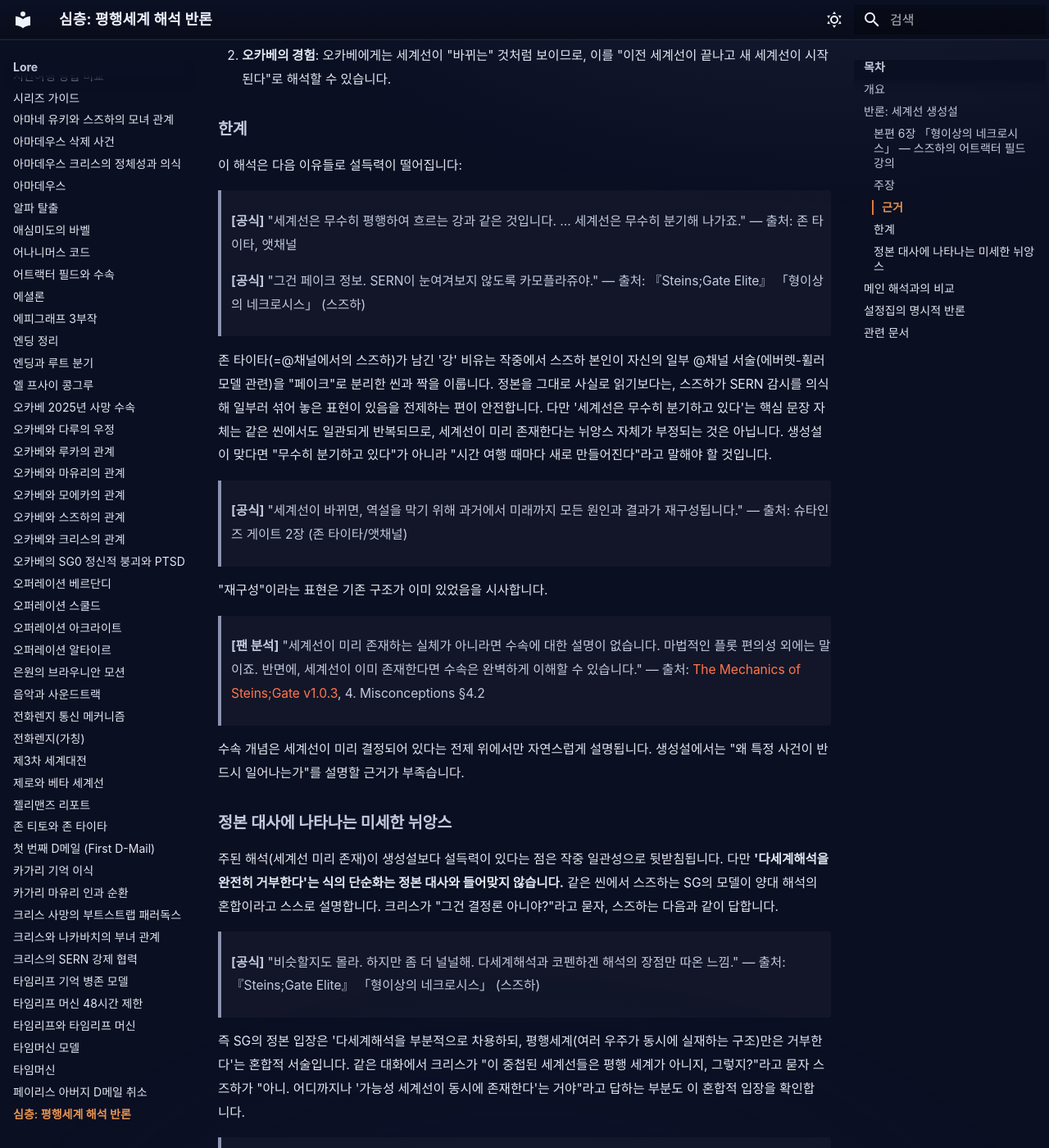
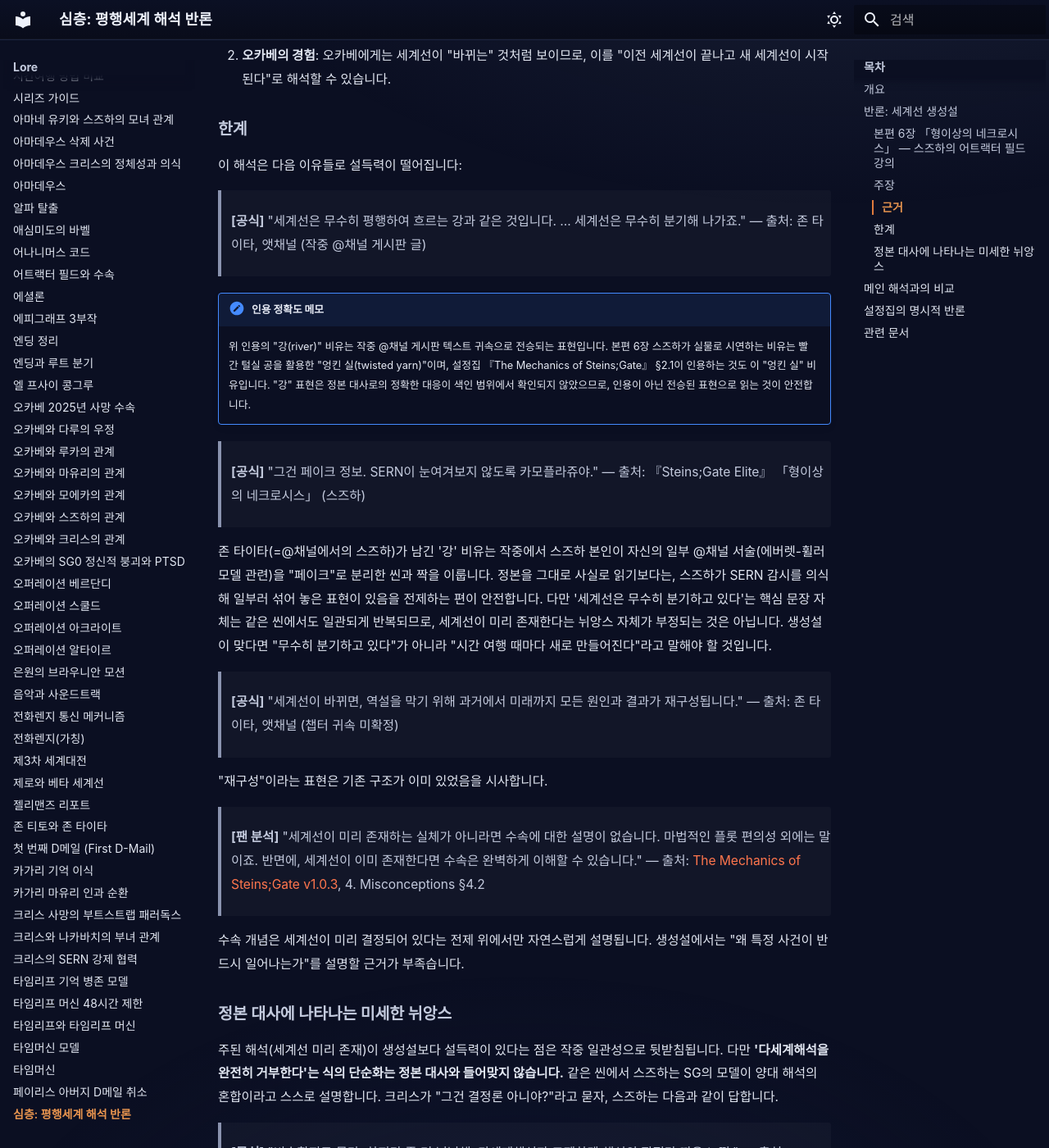
Before and after one commit to sgwiki/sgwiki.github.io, an MkDocs documentation site: the page built from wiki/lore/평행세계-해석-반론.md, in a window 1280 px wide and 1400 px high, scrolled down 1600 px. Shown: the whole window at 82% size. Built offline with MkDocs 1.6.1 and Material for MkDocs 9.7.7, drawn with Linux system fonts in a browser that asks for light colours; some web fonts are replaced.

Commit message:
fix(wiki): 평행세계-해석-반론 — P10 76e487fa 패치 적용

```diff
--- a/wiki/lore/평행세계-해석-반론.md
+++ b/wiki/lore/평행세계-해석-반론.md
@@ -48,7 +48,10 @@ description: "메인 문서에서는 \"세계선은 미리 존재하며 평행
 이 해석은 다음 이유들로 설득력이 떨어집니다:
 
 > **[공식]** "세계선은 무수히 평행하여 흐르는 강과 같은 것입니다. … 세계선은 무수히 분기해 나가죠."
-> — 출처: 존 타이타, 앳채널
+> — 출처: 존 타이타, 앳채널 (작중 @채널 게시판 글)
+
+!!! note "인용 정확도 메모"
+    위 인용의 "강(river)" 비유는 작중 @채널 게시판 텍스트 귀속으로 전승되는 표현입니다. 본편 6장 스즈하가 실물로 시연하는 비유는 빨간 털실 공을 활용한 "엉킨 실(twisted yarn)"이며, 설정집 『The Mechanics of Steins;Gate』 §2.1이 인용하는 것도 이 "엉킨 실" 비유입니다. "강" 표현은 정본 대사로의 정확한 대응이 색인 범위에서 확인되지 않았으므로, 인용이 아닌 전승된 표현으로 읽는 것이 안전합니다.
 
 > **[공식]** "그건 페이크 정보. SERN이 눈여겨보지 않도록 카모플라쥬야."
 > — 출처: 『Steins;Gate Elite』 「형이상의 네크로시스」 (스즈하)
@@ -56,7 +59,7 @@ description: "메인 문서에서는 \"세계선은 미리 존재하며 평행
 존 타이타(=@채널에서의 스즈하)가 남긴 '강' 비유는 작중에서 스즈하 본인이 자신의 일부 @채널 서술(에버렛-휠러 모델 관련)을 "페이크"로 분리한 씬과 짝을 이룹니다. 정본을 그대로 사실로 읽기보다는, 스즈하가 SERN 감시를 의식해 일부러 섞어 놓은 표현이 있음을 전제하는 편이 안전합니다. 다만 '세계선은 무수히 분기하고 있다'는 핵심 문장 자체는 같은 씬에서도 일관되게 반복되므로, 세계선이 미리 존재한다는 뉘앙스 자체가 부정되는 것은 아닙니다. 생성설이 맞다면 "무수히 분기하고 있다"가 아니라 "시간 여행 때마다 새로 만들어진다"라고 말해야 할 것입니다.
 
 > **[공식]** "세계선이 바뀌면, 역설을 막기 위해 과거에서 미래까지 모든 원인과 결과가 재구성됩니다."
-> — 출처: 슈타인즈 게이트 2장 (존 타이타/앳채널)
+> — 출처: 존 타이타, 앳채널 (챕터 귀속 미확정)
 
 "재구성"이라는 표현은 기존 구조가 이미 있었음을 시사합니다.
 
```
